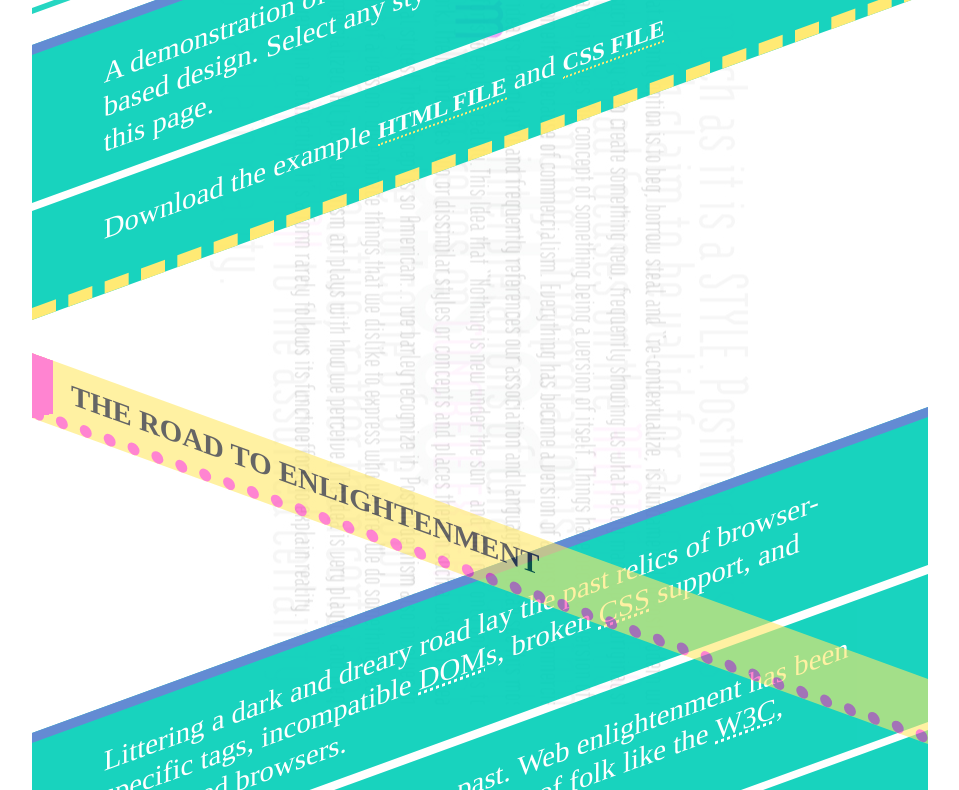
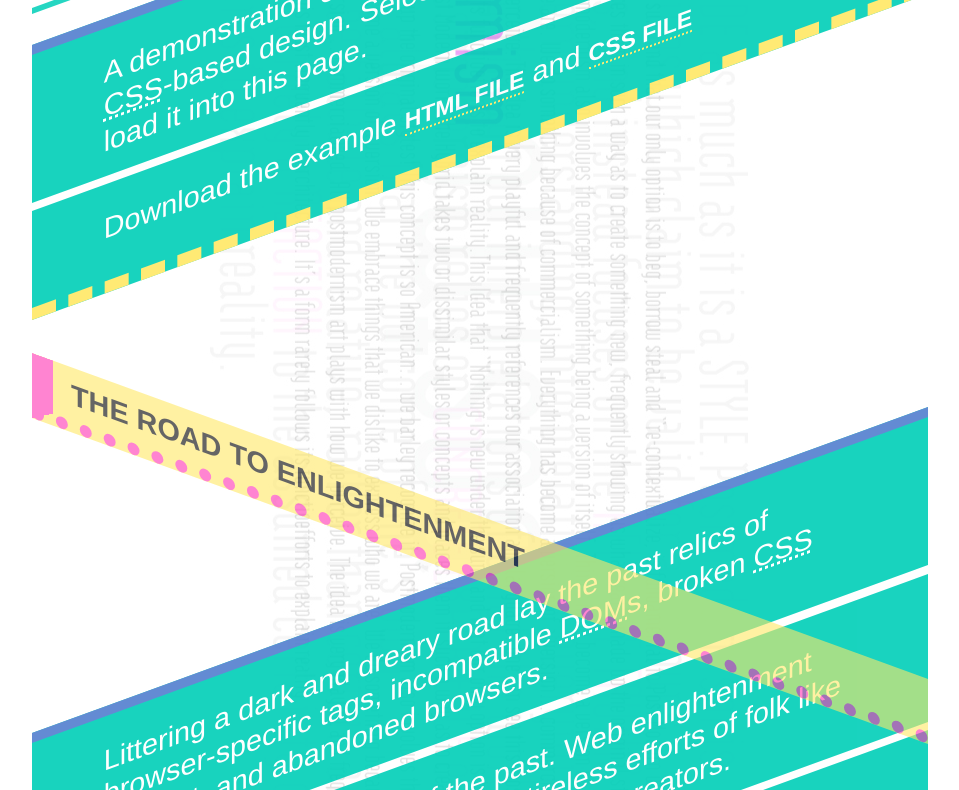
Before and after one commit to fsanger/CSS-Zen-Garden, a plain HTML site: page index.html in a window 1280 px wide. Shown: the part 810-1600 px from the top of the page, without its empty margins (160-1119 px from the left). Drawn offline with Linux system fonts and the light colour scheme.

Commit message:
add fallback font

```diff
--- a/css/style.scss
+++ b/css/style.scss
@@ -19,7 +19,7 @@ html {
 /* this goes into css file for sending to ZenGarden: TYPEKIT_ID: jpq5vsi*/
 
 body {
-	font-family: "futura-pt";
+	font-family: "futura-pt", Helvetica, sans-serif;
 	font-weight: 400;
 	color: white;
 	// color: #6288a6;
```
Also changed, not shown: css/style.css, 1 other file.
